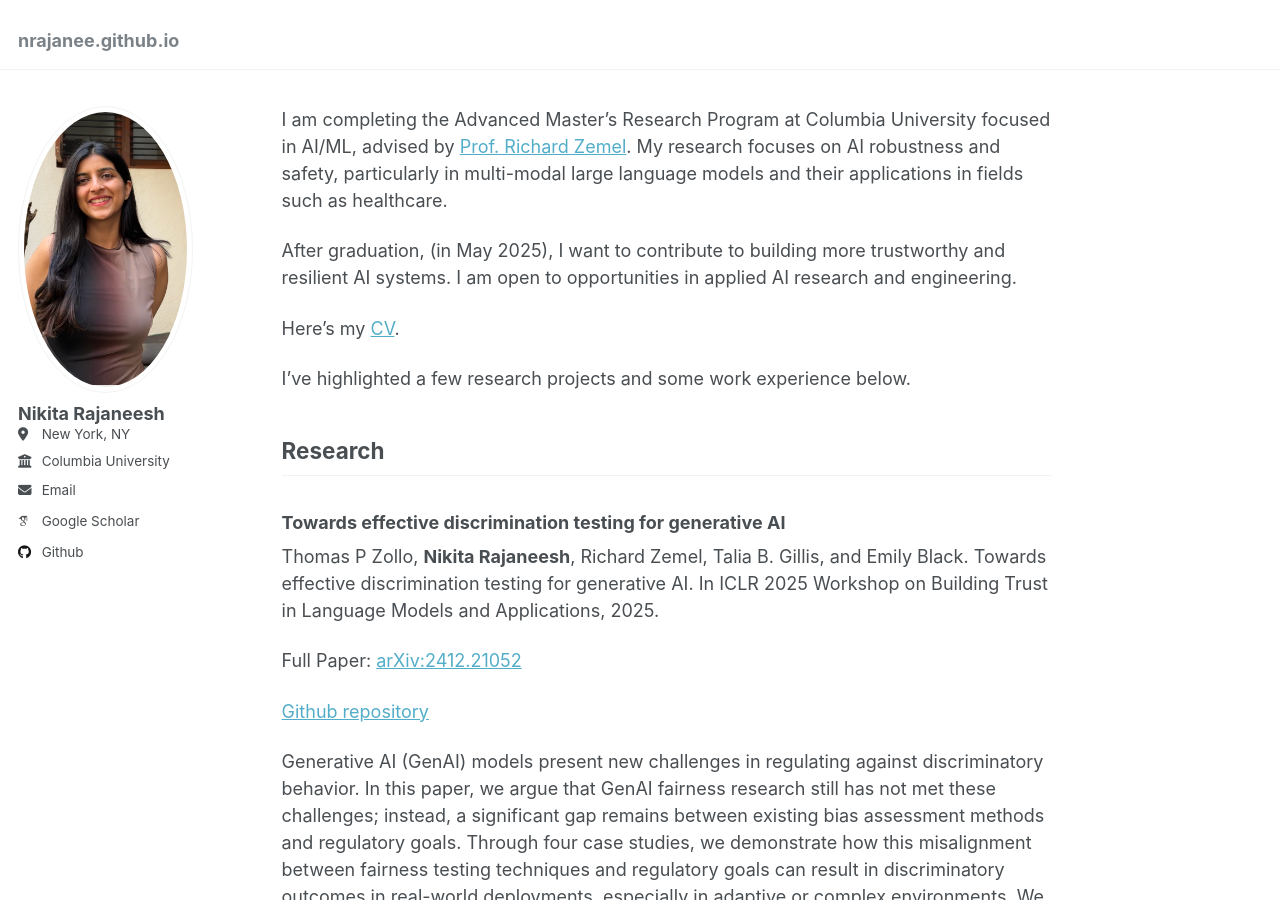
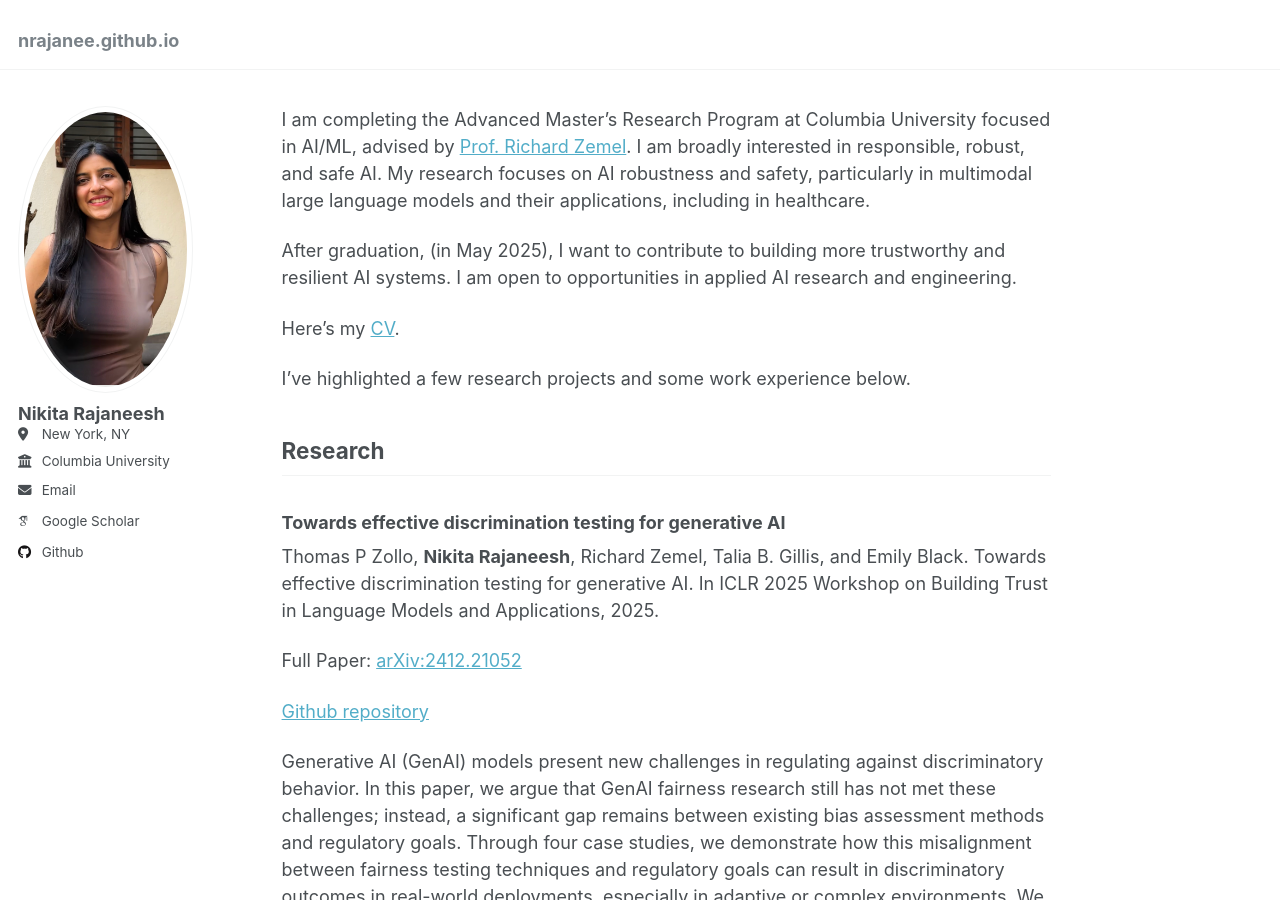
Before and after one commit to nrajanee/nrajanee.github.io, a Jekyll site: the page built from _pages/about.md, in a window 1280 px wide and 900 px high. Built offline with Jekyll 4.4.1, drawn with Linux system fonts in a browser that asks for light colours; some web fonts are replaced.

Commit message:
add this

```diff
--- a/_pages/about.md
+++ b/_pages/about.md
@@ -7,7 +7,8 @@ redirect_from:
   - /about.html
 ---
 
-I am completing the Advanced Master’s Research Program at Columbia University focused in AI/ML, advised by [Prof. Richard Zemel](https://scholar.google.com/citations?user=iBeDoRAAAAAJ&hl=en). My research focuses on AI robustness and safety, particularly in multi-modal large language models and their applications in fields such as healthcare.
+I am completing the Advanced Master’s Research Program at Columbia University focused in AI/ML, advised by [Prof. Richard Zemel](https://scholar.google.com/citations?user=iBeDoRAAAAAJ&hl=en).
+I am broadly interested in responsible, robust, and safe AI. My research focuses on AI robustness and safety, particularly in multimodal large language models and their applications, including in healthcare.
 
 After graduation, (in May 2025), I want to contribute to building more trustworthy and resilient AI systems. I am open to opportunities in applied AI research and engineering.
 
```
